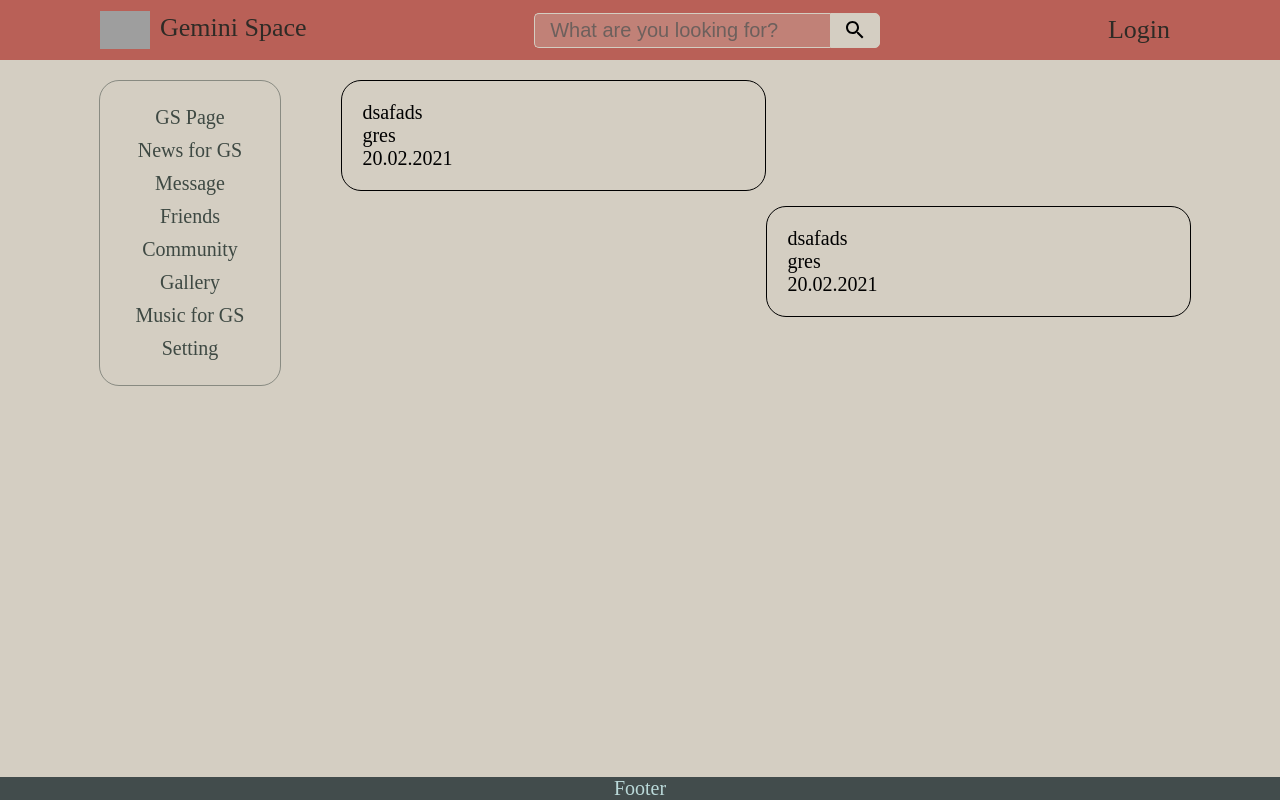
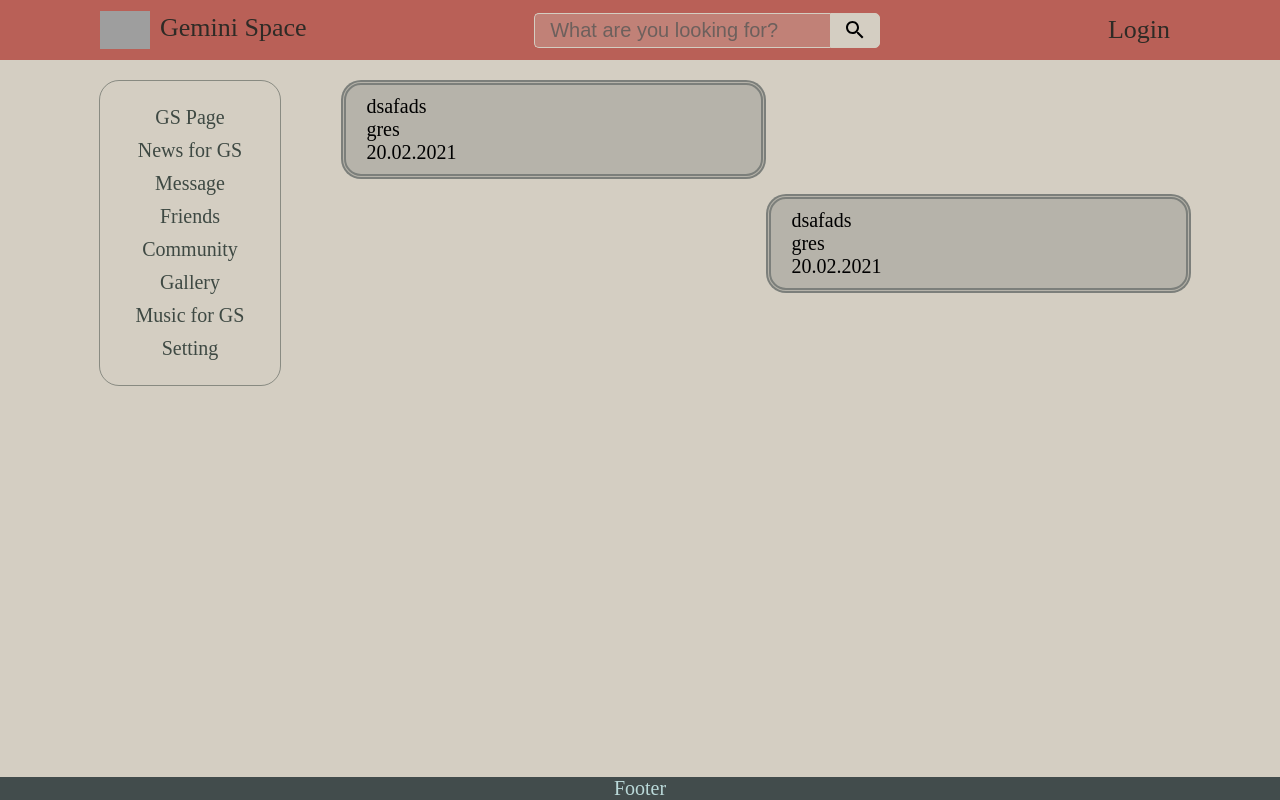
Before and after one commit to Alina-KI/gemini-space-frontend, a React (Create React App) app: page /message in a window 1280 px wide. Built offline with nearby package versions, Linux system fonts and the light colour scheme; no server answers; grey boxes are pictures that could not be loaded; a web font is replaced by a local one.

Commit message:
change message style

```diff
--- a/src/components/pages/message/message.module.scss
+++ b/src/components/pages/message/message.module.scss
@@ -9,11 +9,12 @@
     .message {
       display: grid;
       box-sizing: border-box;
-      padding: 20px;
+      padding: 10px 20px;
       width: 50%;
       grid-template: "";
-      border: 1px solid;
+      border: thick double rgba(66,76,76,0.5);
       border-radius: 20px;
+      background: rgba(66,76,76,0.2);
     }
     .message_own {
       justify-self: end;
--- a/src/components/pages/message/message.tsx
+++ b/src/components/pages/message/message.tsx
@@ -1,6 +1,6 @@
 import React, { useEffect } from 'react'
 import s from './message.module.scss'
-import { socketStore } from "../../../store/socket-store";
+import { socketStore } from '../../../store/socket-store'
 
 export const Message = () => {
   useEffect(() => {
```
